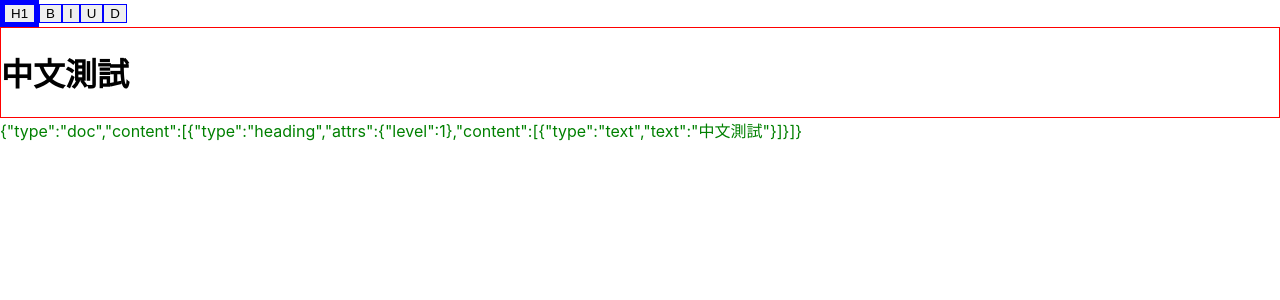
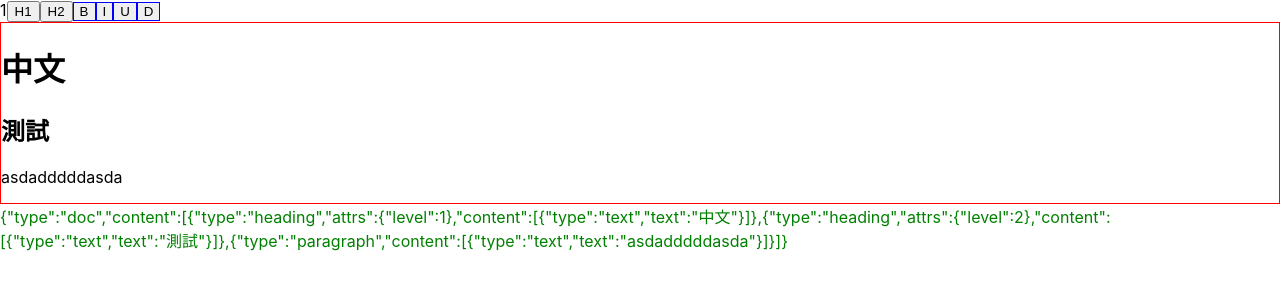
Before and after one commit to YacheLee/react-prosemirror-example, a React (Create React App) app: page / in a window 1280 px wide. Shown: the top 300 px of the page. Built offline with nearby package versions, Linux system fonts and the light colour scheme.

Commit message:
getting the attribute of heading

```diff
--- a/src/App.js
+++ b/src/App.js
@@ -1,10 +1,7 @@
 import React, {useState} from 'react';
 import RichTextEditor from './components/RichTextEditor';
 
-const defaultValue = {
-    type: "doc",
-    content: [{"type":"heading","attrs":{"level":1},"content":[{"type":"text","text":"中文測試"}]}]
-};
+const defaultValue = {"type":"doc","content":[{"type":"heading","attrs":{"level":1},"content":[{"type":"text","text":"中文"}]},{"type":"heading","attrs":{"level":2},"content":[{"type":"text","text":"測試"}]},{"type":"paragraph","content":[{"type":"text","text":"asdadddddasda"}]}]};
 
 function App() {
     const [value, setValue] = useState(defaultValue);
--- a/src/components/RichTextEditor/components/Toolbar/Toolbar.js
+++ b/src/components/RichTextEditor/components/Toolbar/Toolbar.js
@@ -1,7 +1,7 @@
 import React, {useContext} from 'react';
 import {setBlockType, toggleMark} from 'prosemirror-commands';
 import EditorViewContext from '../../contexts/EditorViewContext';
-import {getSchema, getType, markActive} from '../../utils';
+import {getSchema, getTopLevelNode, getType, markActive} from '../../utils';
 
 function isValue(editorView, type_name){
     return !!markActive(editorView.state, getType(editorView, type_name));
@@ -15,10 +15,18 @@ function toggleType(e, editorView, type_name){
     command(editorView.state, editorView.dispatch, editorView);
 }
 
-function isHeadingActive(editorView){
+function isHeadingActive(editorView, level){
     const schema = getSchema(editorView);
-    const command = setBlockType(schema.nodes.heading, {level: 1});
+    const command = setBlockType(schema.nodes.heading, {level});
     return !command(editorView.state, null, editorView);
+}
+
+function getHeadingAttribute(editorView){
+    const {type, attrs} = getTopLevelNode(editorView);
+    if(type.name==='heading'){
+        return attrs.level;
+    }
+    return "";
 }
 
 function Toolbar() {
@@ -26,13 +34,14 @@ function Toolbar() {
 
     return (
         <div>
-            <button style={{border: `solid ${isHeadingActive(editorView) ? "5px" : "1px"} blue`}} onClick={(e)=>{
+            <span>{getHeadingAttribute(editorView)}</span>
+            <button style={{border: `solid ${getHeadingAttribute(editorView)} ${isHeadingActive(editorView, 1) ? "5px" : "1px"} blue`}} onClick={(e)=>{
                 e.preventDefault();
                 editorView.focus();
 
                 const schema = getSchema(editorView);
                 let command;
-                if(isHeadingActive(editorView)){
+                if(isHeadingActive(editorView, 1)){
                     command = setBlockType(schema.nodes.paragraph);
                 }
                 else{
@@ -40,6 +49,20 @@ function Toolbar() {
                 }
                 command(editorView.state, editorView.dispatch);
             }}>H1</button>
+            <button style={{border: `solid ${getHeadingAttribute(editorView)} ${isHeadingActive(editorView, 2) ? "5px" : "1px"} blue`}} onClick={(e)=>{
+                e.preventDefault();
+                editorView.focus();
+
+                const schema = getSchema(editorView);
+                let command;
+                if(isHeadingActive(editorView, 2)){
+                    command = setBlockType(schema.nodes.paragraph);
+                }
+                else{
+                    command = setBlockType(schema.nodes.heading, {level: 2});
+                }
+                command(editorView.state, editorView.dispatch);
+            }}>H2</button>
             <button style={{border: `solid ${isValue(editorView, 'strong') ? "5px" : "1px"} blue`}} onClick={e=>toggleType(e, editorView, 'strong')}>B</button>
             <button
                 style={{border: `solid ${isValue(editorView, 'em') ? "5px" : "1px"} blue`}}
--- a/src/components/RichTextEditor/utils.js
+++ b/src/components/RichTextEditor/utils.js
@@ -19,3 +19,7 @@ export function getMarks(editorView){
 export function getType(editorView, name=""){
     return getMarks(editorView)[name];
 }
+
+export function getTopLevelNode(editorView){
+    return editorView.state.selection.$from.node(1);
+}
```
Also changed, not shown: src/components/RichTextEditor/components/Editor/Editor.js (+6 -2 lines).
